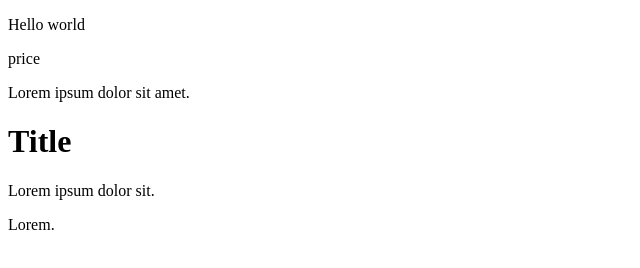
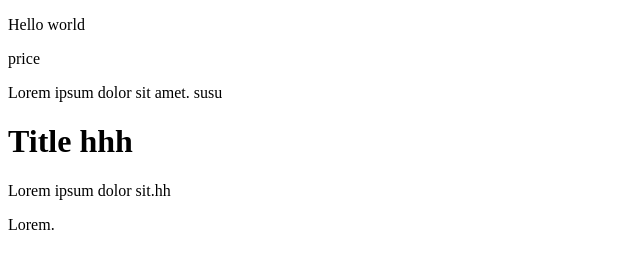
Before and after one commit to Lex-op/test, a plain HTML site: page index.html in a window 1280 px wide. Shown: the whole page, without its empty margins (0-640 px from the left). Drawn offline with Linux system fonts and the light colour scheme.

Commit message:
commit 4

```diff
--- a/index.html
+++ b/index.html
@@ -8,9 +8,9 @@
 <body>
    <p>Hello world</p>
    <p>price</p>
-   <p>Lorem ipsum dolor sit amet.</p>
-   <h1>Title</h1>
-   <div>Lorem ipsum dolor sit.</div>
+   <p>Lorem ipsum dolor sit amet. susu</p>
+   <h1>Title hhh</h1>
+   <div>Lorem ipsum dolor sit.hh</div>
    <p>Lorem.</p>
 </body>
 </html>
```
